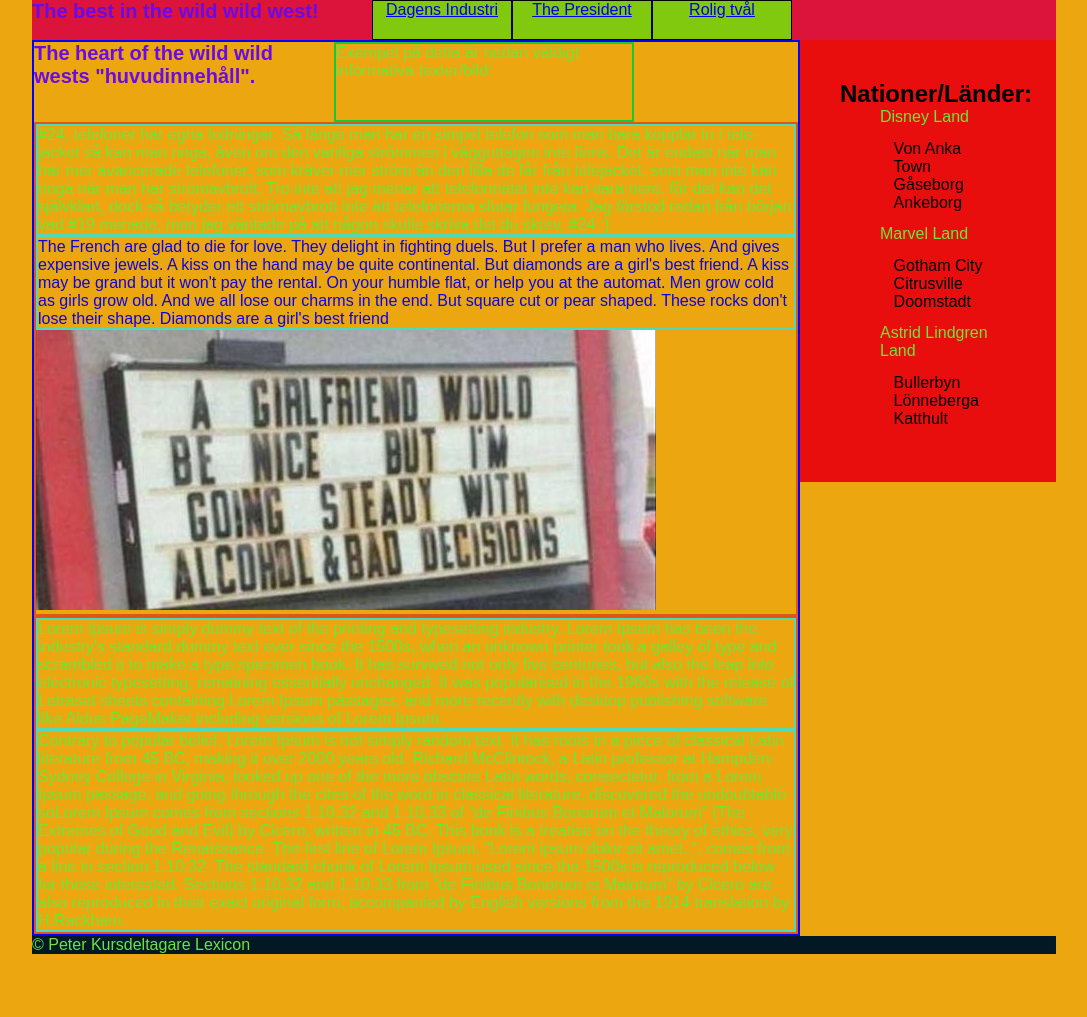
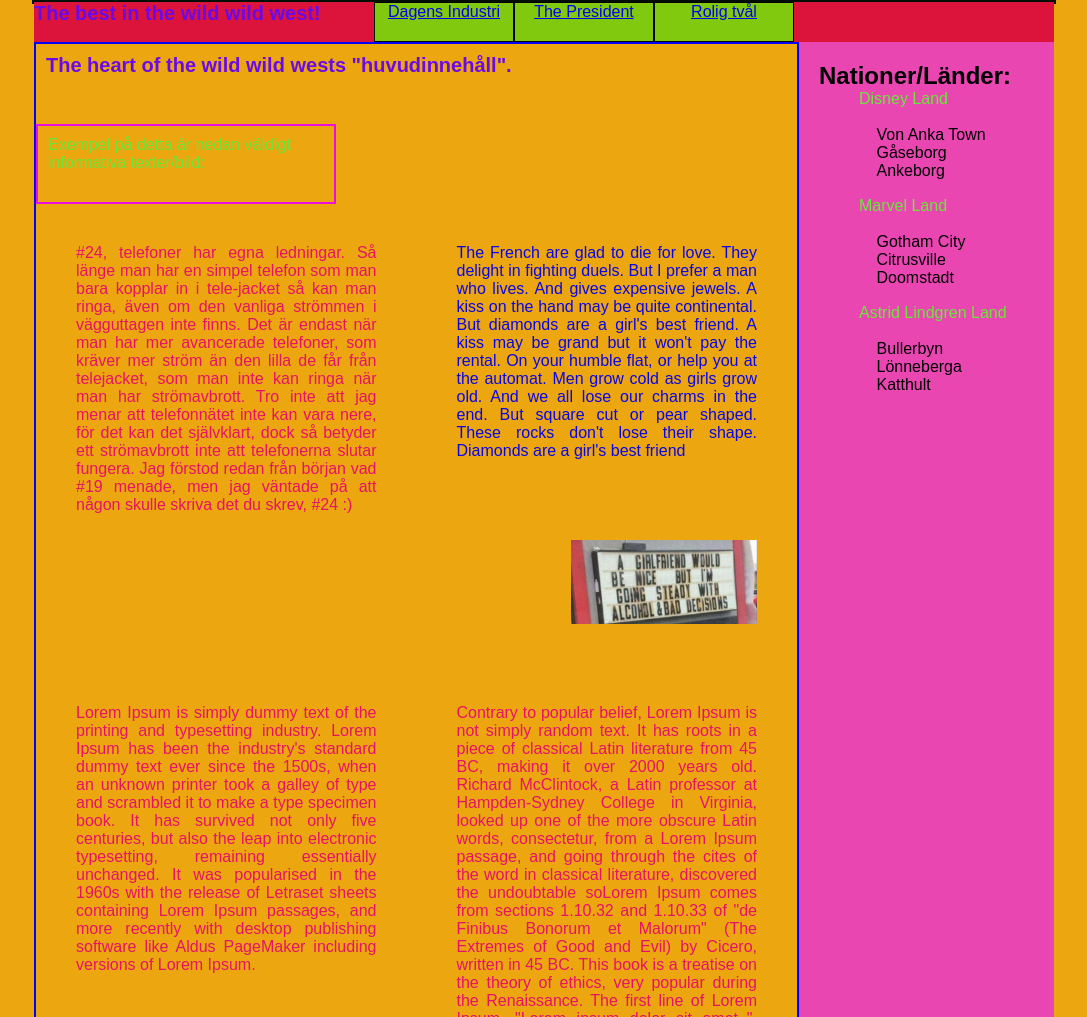
Before and after one commit to PNewbranch/htmlfirstaignment, a plain HTML site: page index.html in a window 1280 px wide. Shown: the top 1017 px of the page, without its empty margins (96-1183 px from the left). Before the commit the page ends 954 px from the top, so only its background shows below. Drawn offline with Linux system fonts and the light colour scheme.

Commit message:
försöker rädda

```diff
--- a/index.html
+++ b/index.html
@@ -7,6 +7,7 @@
     <meta http-equiv="Content-Type" content="text/html;charset=UTF-8">
     <link rel="stylesheet" type="text/css" href="myStyles.css">
 </head>
+
 
 <body>
 
@@ -29,7 +30,7 @@
 
         <!-- <article id="article1" class=""> -->
         <article>
-            <p>#24, telefoner har egna ledningar. Så länge man har en simpel telefon som man bara kopplar in i
+            <p class="justify-text">#24, telefoner har egna ledningar. Så länge man har en simpel telefon som man bara kopplar in i
                 tele-jacket så kan man ringa, även om den vanliga strömmen i vägguttagen inte finns. Det är endast
                 när man har
                 mer avancerade telefoner, som kräver mer ström än den lilla de får från telejacket, som man inte kan
@@ -49,7 +50,7 @@
         </article>
 
         <article>
-            <p>Lorem Ipsum is simply dummy text of the printing and typesetting industry. Lorem Ipsum has been the
+            <p class="justify-text">Lorem Ipsum is simply dummy text of the printing and typesetting industry. Lorem Ipsum has been the
                 industry's standard dummy text ever since the 1500s, when an unknown printer took a galley of type
                 and scrambled it to make a type specimen book. It has survived not only five centuries, but also the
                 leap into electronic typesetting, remaining essentially unchanged. It was popularised in the 1960s
@@ -57,7 +58,7 @@
                 release of Letraset sheets containing Lorem Ipsum passages, and more recently with desktop
                 publishing software
                 like Aldus PageMaker including versions of Lorem Ipsum.</p>
-            <p>Contrary to popular belief, Lorem Ipsum is not simply random text. It has roots in a piece of
+            <p class="justify-text" >Contrary to popular belief, Lorem Ipsum is not simply random text. It has roots in a piece of
                 classical Latin literature from 45 BC, making it over 2000 years old. Richard McClintock, a Latin
                 professor at
                 Hampden-Sydney College in Virginia, looked up one of the more obscure Latin words, consectetur, from
--- a/myStyles.css
+++ b/myStyles.css
@@ -3,6 +3,7 @@
     padding: 5;             /*tar bort space över*/
     box-sizing: border-box; /*ger oss möjligheter att sätta margin/padding/ram samt space höjd bredd*/
 }
+
 
 body{
     width: 1024px;
@@ -10,6 +11,9 @@ body{
     margin-right: auto;
     background-color: rgb(236, 166, 15);
     font-family:sans-serif;
+    border: 2px solid rgb(1, 15, 3);
+
+
 }
 
 h1 {
@@ -42,8 +46,8 @@ ol > li > ul {
 
 
 body > div > h2 {
-    display: block;
-    width: 300px;
+    padding: 10px;
+    width: 100%;
     height: 80px;
     font-size: 20px;
     text-align: left;
@@ -54,16 +58,21 @@ body > div > h2 {
 
 body > div > p {
     display: block;
+    padding: 10px;
     width: 300px;
     height: 80px;
-    border: 2px solid rgb(23, 202, 47);
+    border: 2px solid rgb(236, 14, 218);
     float: left;
 }
 
 
 
 article > P {
-    border: 2px solid rgb(80, 218, 183);
+    color: rgb(230, 18, 106);
+
+    width: 50%;
+    padding: 40px;
+    float: left;
 }
 
 p {
@@ -71,11 +80,15 @@ p {
     text-align: left;
 }
 
-
+img {
+    padding: 40px;
+    width: 35%;
+    float: right;
+}
 
 article {
     display: block;
-    border: 2px solid rgb(223, 87, 24);
+    border: px solid rgb(223, 87, 24);
     float: left;
 }
 
@@ -83,11 +96,12 @@ article {
 
 aside {
     top: 40px;
-    padding: 40px;
+    padding: 20px;
     width: 25%;
-    box-sizing: 100%;
-    background-color: rgb(233, 14, 14);
+    height: 1190px;
+    background-color: rgb(233, 70, 178);
     text-align: left;
+    border: px solid rgb(6, 0, 15);
     float: left;
 }
 
@@ -96,7 +110,7 @@ footer {
     bottom: 0;
     width: 100%;
     background-color: rgb(2, 24, 37);
-    color: rgb(143, 241, 31);
+    color: rgb(241, 31, 84);
     float: left;
 }
 
@@ -128,4 +142,5 @@ footer {
 .blue-justify-text {
     font-family:sans-serif;
     color: rgb(9, 5, 233);
+    text-align: justify;
 }
```
